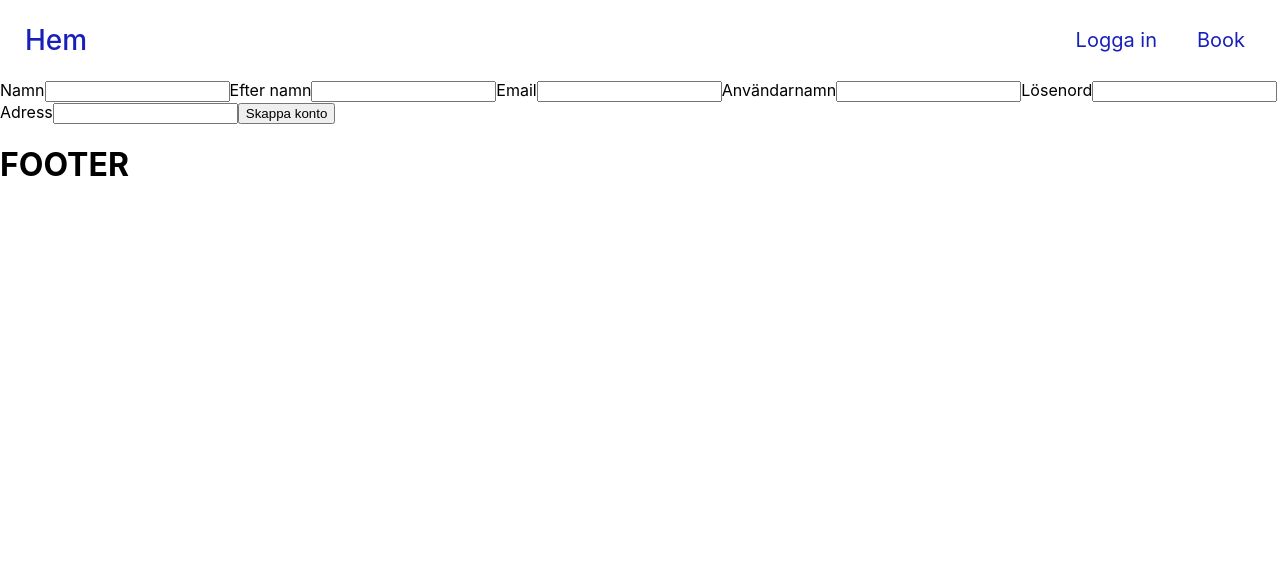
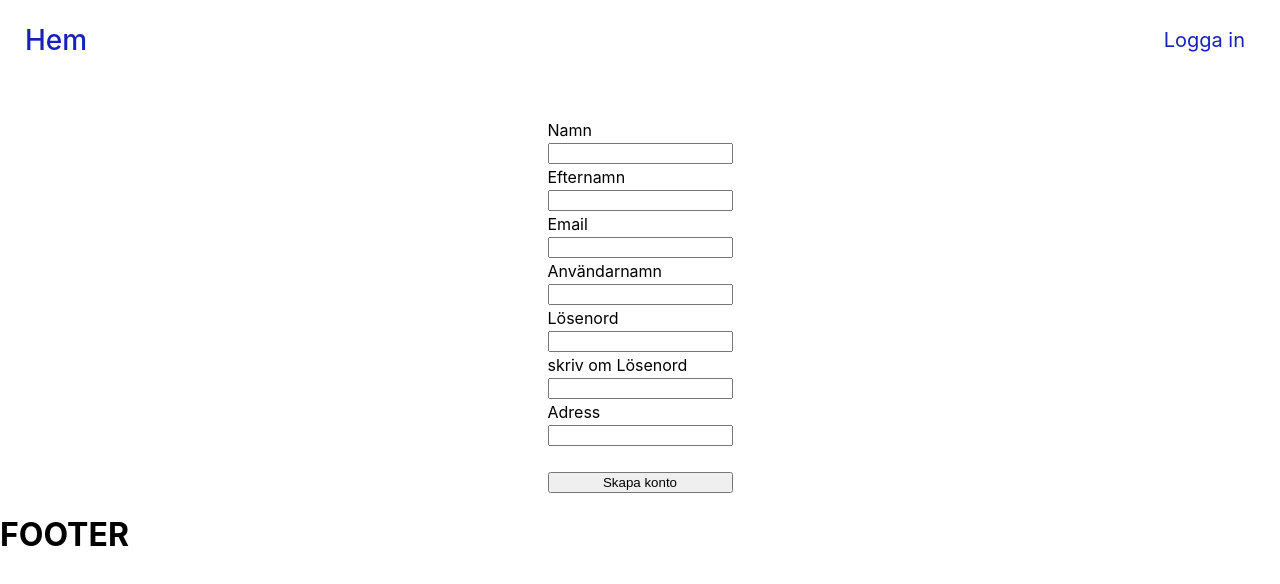
Before and after one commit to Kouroshkt/frontend-bookning, a React (Create React App) app: page /createaccount in a window 1280 px wide. Shown: the top 584 px of the page. Built offline with nearby package versions, Linux system fonts and the light colour scheme.

Commit message:
Create CreateAccountPage

```diff
--- a/src/Navbar/Nav.jsx
+++ b/src/Navbar/Nav.jsx
@@ -2,15 +2,16 @@ import { Link } from "react-router-dom";
 import styled from 'styled-components';
 
 export default function Navigation() {
+  const user= JSON.parse(localStorage.getItem("user"));
   return (
     <StyledNavbar>
         <StyledHome to="/">Hem</StyledHome>
       <ul>
         <li>
-          <Link to="/signin">Logga in</Link>
-        </li>
-        <li>
-          <Link to="/signin">Book</Link>
+          {!user ? <Link to="/signin">Logga in</Link> :
+          <Link onClick={()=>{localStorage.clear();
+            window.location.reload();
+          }}>Logga ut</Link>}
         </li>
       </ul>
       </StyledNavbar>
--- a/src/pages/CreateAccount.jsx
+++ b/src/pages/CreateAccount.jsx
@@ -1,28 +1,71 @@
+import axios from "axios";
 import { useState } from "react"
+import styled from 'styled-components';
 
-export default function CreateAccount (){
-    const [name , setName]=useState("");
-    const [family , setFamily]=useState("");
-    const [email , setEmail]=useState("");
-    const [username , setUsername]=useState("");
-    const [password , setPassword]=useState("");
-    const [adress , setAdress]=useState("");
+export default function CreateAccount() {
+    const [name, setName] = useState("");
+    const [lastName, setLastName] = useState("");
+    const [email, setEmail] = useState("");
+    const [username, setUsername] = useState("");
+    const [password, setPassword] = useState("");
+    const [repetPassword, setRepetPassword] = useState("");
+    const [address, setAdress] = useState("");
+    const [error, setError] = useState("");
+    const handelAccount = async (event) => {
+        event.preventDefault();
+        if (password !== repetPassword) {
+            setError("Lösenorden matchar inte!")
+            return
+        }
+        if (password.length<6){
+            setError("Lösenord måste vara 6 bokstavär!")
+            return
+        }
+        else {
+            const nyUser = {
+                name, lastName, email, username, password, address
+            }
+            try {
+                const response = await axios.post("http://localhost:8080/user/adduser", nyUser);
+                console.log("Konto skapat", response.data)
+                setError("");
+                window.location.href = "/signin";
+            }
+            catch (err) {
+                setError("Kan inte koppla till server");
+                console.error(error, err);
+            }
+        }
 
+
+    }
     return (
-        <div>
-            <label>Namn</label>
-            <input onChange={(event)=>{setName(event.target.value)}}/>
-            <label>Efter namn</label>
-            <input onChange={(event)=>{setFamily(event.target.value)}}/>
-            <label>Email</label>
-            <input onChange={(event)=>{setEmail(event.target.value)}}/>
-            <label>Användarnamn</label>
-            <input onChange={(event)=>{setUsername(event.target.value)}}/>
-            <label>Lösenord</label>
-            <input onChange={(event)=>{setPassword(event.target.value)}}/>
-            <label>Adress</label>
-            <input onChange={(event)=>{setAdress(event.target.value)}}/>
-            <button type="submit" >Skappa konto</button>
-        </div>
+
+        <form onSubmit={handelAccount}>
+            <CreateContainer>
+                <h3>{error}</h3>
+                <label>Namn</label>
+                <input onChange={(event) => { setName(event.target.value) }} required />
+                <label>Efternamn</label>
+                <input onChange={(event) => { setLastName(event.target.value) }} required />
+                <label>Email</label>
+                <input type="Email" onChange={(event) => { setEmail(event.target.value) }} required />
+                <label>Användarnamn</label>
+                <input onChange={(event) => { setUsername(event.target.value) }} required />
+                <label>Lösenord</label>
+                <input type="Password" onChange={(event) => { setPassword(event.target.value) }} required />
+                <label>skriv om Lösenord</label>
+                <input type="Password" onChange={(event) => { setRepetPassword(event.target.value) }} required />
+                <label>Adress</label>
+                <input onChange={(event) => { setAdress(event.target.value) }} required />
+                <br />
+                <button type="submit" >Skapa konto</button>
+            </CreateContainer>
+        </form>
     )
 }
+const CreateContainer = styled.div`
+display: grid;
+justify-content: center;
+gap: 3px;
+`
--- a/src/pages/signin.jsx
+++ b/src/pages/signin.jsx
@@ -1,6 +1,7 @@
 import axios from "axios";
 import { useState } from "react";
 import { Link } from "react-router-dom";
+import styled from "styled-components";
 
 export default function Signin() {
     const [username, setUsername] = useState("");
@@ -11,9 +12,10 @@ export default function Signin() {
             return setError("Glöm inte att fyla Anvöndernamn och Lösenord")
         }
         try {
-            const response = await axios.post("http:/localhost:8080/user/login"
+            const response = await axios.post("http://localhost:8080/user/login"
                 , { username, password });
-                console.log(response);
+                localStorage.setItem("user",JSON.stringify(response))
+                window.location.href="/";
         }
         catch{
             setError("Inloggning misslyckas. Kontrollera dina uppgifter.");
@@ -22,17 +24,24 @@ export default function Signin() {
 
     }
     return (
-        <div>
+        <LoginContainer>
+            {error && <h3>{error}</h3>}
             <h1>Login Sidan</h1>
             <label> Användarenamn</label>
-            <input type="text" value={username}
+            <input type="Username" value={username}
                 onChange={(event) => { setUsername(event.target.value) }} />
             <label> Lösenord</label>
-            <input type="text" value={password}
+            <input type="Password" value={password}
                 onChange={(event) => { setPassword(event.target.value) }} />
+                <br/>
             <button onClick={handelLogin}>Logga in</button>
             <p>Eller skapa ett konto</p>
-            <Link to="/createaccount" >Skappa konto</Link>
-        </div>
+            <button><Link to="/createaccount" >Skappa konto</Link>
+            </button>
+        </LoginContainer>
     );
 }
+const LoginContainer= styled.div`
+display: grid;
+justify-content: center;
+`
```
